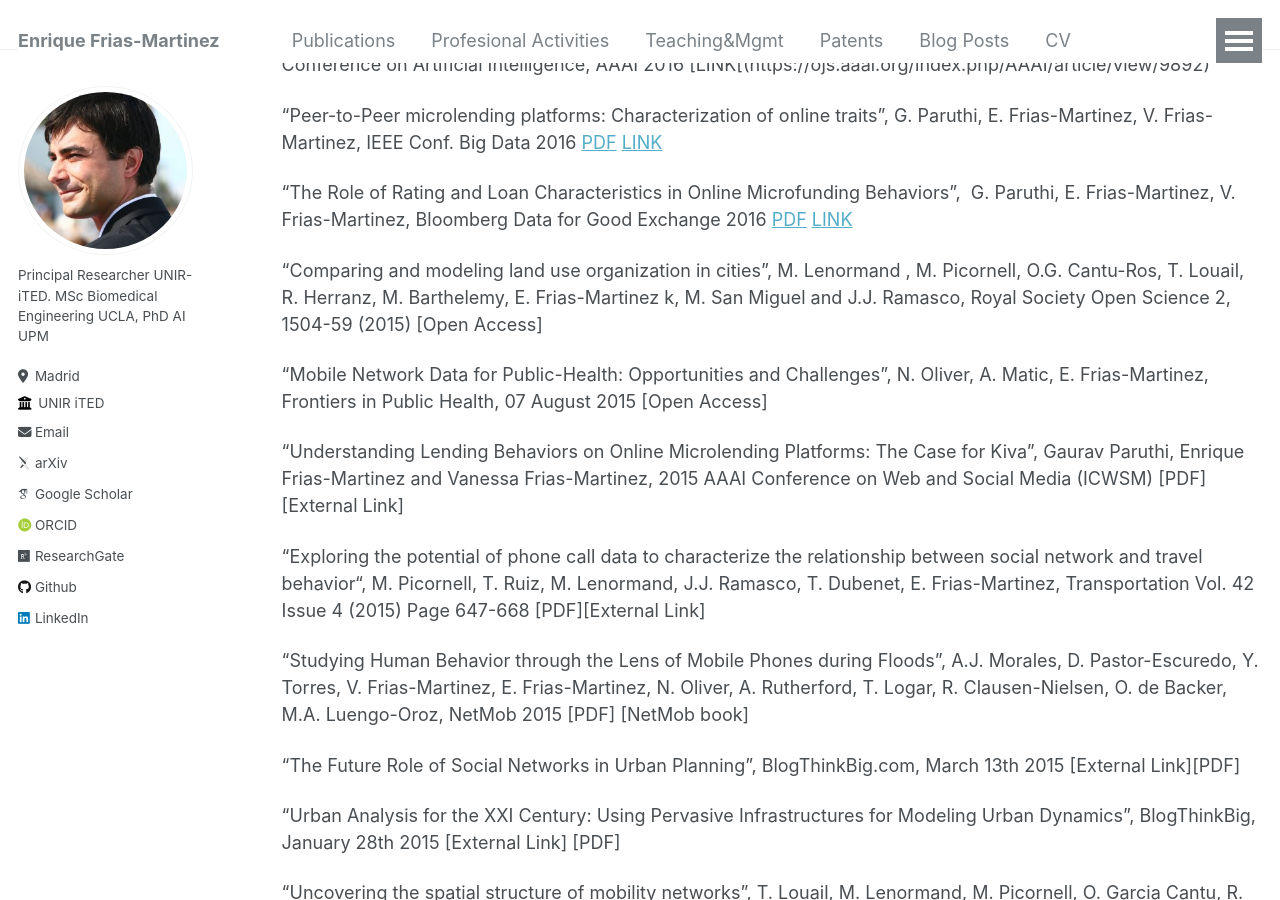
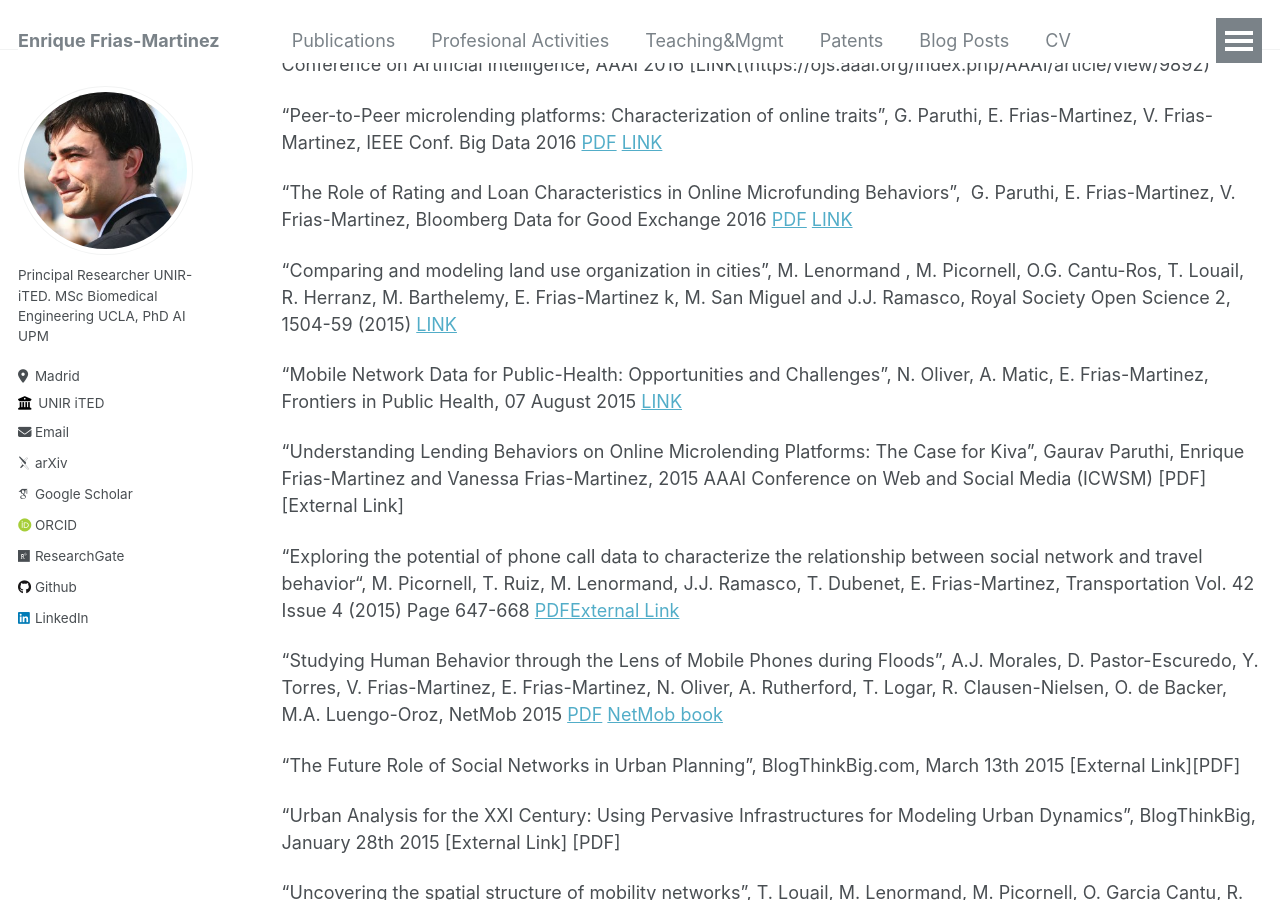
Before and after one commit to ENriqueFRiasM/enriquefriasm.github.io, a Jekyll site: the page built from _pages/publications.md, in a window 1280 px wide and 900 px high, scrolled down 3131 px. Built offline with Jekyll 4.4.1, drawn with Linux system fonts in a browser that asks for light colours; some web fonts are replaced.

Commit message:
Update publications.md

```diff
--- a/_pages/publications.md
+++ b/_pages/publications.md
@@ -84,15 +84,15 @@ EPJ data science 11 (1), 53, 2022 [LINK](https://link.springer.com/content/pdf/1
 
 "The Role of Rating and Loan Characteristics in Online Microfunding Behaviors", ﻿﻿ G. Paruthi, E. Frias-Martinez, V. Frias-Martinez﻿,  Bloomberg Data for Good Exchange 2016 ﻿[PDF](https://arxiv.org/pdf/1609.09571.pdf) [LINK](https://arxiv.org/abs/1609.09571)
 
-“Comparing and modeling land use organization in cities”, M. Lenormand , M. Picornell, O.G. Cantu-Ros, T. Louail, R. Herranz, M. Barthelemy, E. Frias-Martinez k, M. San Miguel  and J.J. Ramasco, Royal Society Open Science 2, 1504-59 (2015)﻿ [Open Access]
+“Comparing and modeling land use organization in cities”, M. Lenormand , M. Picornell, O.G. Cantu-Ros, T. Louail, R. Herranz, M. Barthelemy, E. Frias-Martinez k, M. San Miguel  and J.J. Ramasco, Royal Society Open Science 2, 1504-59 (2015)﻿ [LINK](https://royalsocietypublishing.org/doi/10.1098/rsos.150449)
 
-"Mobile Network Data for Public-Health: Opportunities and Challenges", N. Oliver, A. Matic, E. Frias-Martinez, Frontiers in Public Health, 07 August 2015 [Open Access]
+"Mobile Network Data for Public-Health: Opportunities and Challenges", N. Oliver, A. Matic, E. Frias-Martinez, Frontiers in Public Health, 07 August 2015 [LINK](https://www.frontiersin.org/journals/public-health/articles/10.3389/fpubh.2015.00189/full)
 
 “Understanding Lending Behaviors on Online Microlending Platforms: The Case for Kiva”, Gaurav Paruthi, Enrique Frias-Martinez and Vanessa Frias-Martinez, 2015 AAAI Conference on Web and Social Media (ICWSM) [PDF][External Link]
 
-"Exploring the potential of phone call data to characterize the relationship between social network and travel behavior“, M. Picornell, T. Ruiz, M. Lenormand, J.J. Ramasco, T. Dubenet, E. Frias-Martinez, Transportation Vol. 42 Issue 4 (2015) Page 647-668 [PDF][External Link]
+"Exploring the potential of phone call data to characterize the relationship between social network and travel behavior“, M. Picornell, T. Ruiz, M. Lenormand, J.J. Ramasco, T. Dubenet, E. Frias-Martinez, Transportation Vol. 42 Issue 4 (2015) Page 647-668 [PDF](https://enriquefriasm.github.io/files/Exploring_the_potential_of_phone_call_data_to_characterize_the_relationship_between_social_network_and_travel_behavior_full_paper.22530237.pdf)[External Link](https://link.springer.com/article/10.1007/s11116-015-9594-1?wt_mc=email.event.1.SEM.ArticleAuthorAssignedToIssue)
 
-“Studying Human Behavior through the Lens of Mobile Phones during Floods”, A.J. Morales, D. Pastor-Escuredo, Y. Torres, V. Frias-Martinez, E. Frias-Martinez, N. Oliver, A. Rutherford, T. Logar, R. Clausen-Nielsen, O. de Backer, M.A. Luengo-Oroz, NetMob 2015 [PDF] [NetMob book]
+“Studying Human Behavior through the Lens of Mobile Phones during Floods”, A.J. Morales, D. Pastor-Escuredo, Y. Torres, V. Frias-Martinez, E. Frias-Martinez, N. Oliver, A. Rutherford, T. Logar, R. Clausen-Nielsen, O. de Backer, M.A. Luengo-Oroz, NetMob 2015 [PDF](https://enriquefriasm.github.io/files/abstractnetmob15.10433832.pdf) [NetMob book](https://netmob.org/www15/assets/img/netmob15_book_of_abstracts_posters.pdf)
 
 "The Future Role of Social Networks in Urban Planning", BlogThinkBig.com, March 13th 2015  [External Link][PDF]
 
```
